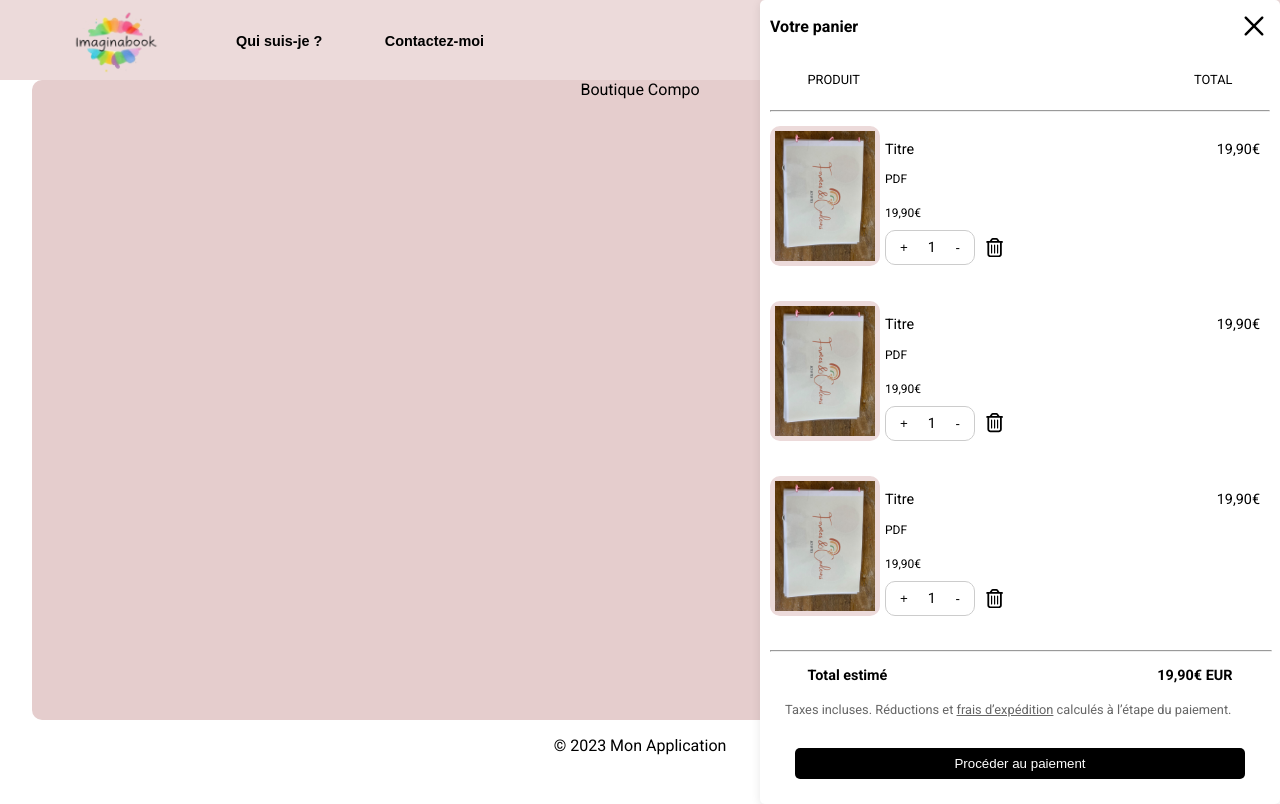
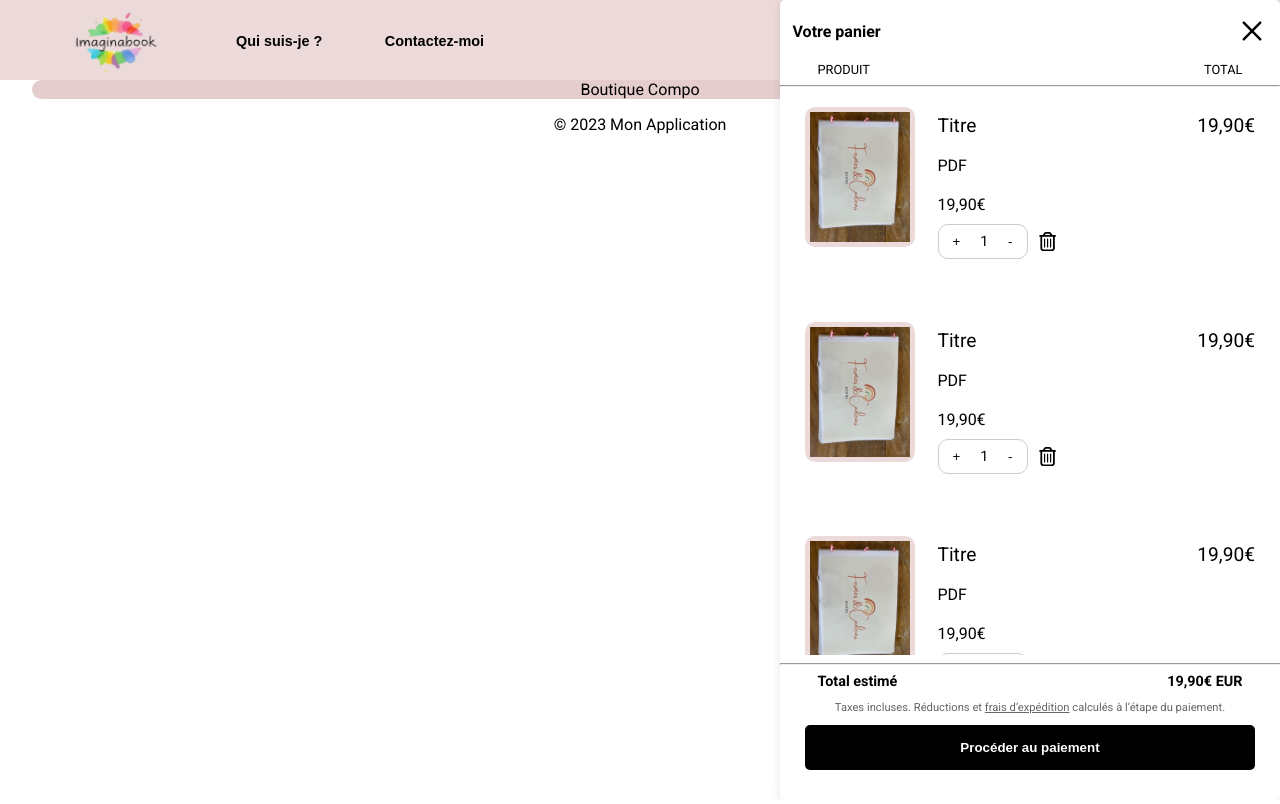
Before and after one commit to GaelVbn/imaginabook, a Next.js app: page / in a window 1280 px wide. Both pictures are taken after a click on the icon 1218 px from the left and 39 px from the top of the page. Built offline with nearby package versions, Linux system fonts and the light colour scheme.

Commit message:
ajustement

```diff
--- a/src/app/components/BasketProduct/BasketProduct.jsx
+++ b/src/app/components/BasketProduct/BasketProduct.jsx
@@ -16,8 +16,8 @@ const BasketProduct = () => {
           <p>Titre</p>
           <span>19,90€</span>
         </div>
-        <span style={{ fontSize: "12px", marginBottom: "20px" }}>PDF</span>
-        <span style={{ fontSize: "12px", marginBottom: "5px" }}>19,90€</span>
+        <span style={{ fontSize: "1rem", marginBottom: "20px" }}>PDF</span>
+        <span style={{ fontSize: "1rem", marginBottom: "5px" }}>19,90€</span>
         <div
           style={{
             display: "flex",
--- a/src/app/components/BasketProduct/BasketProduct.module.css
+++ b/src/app/components/BasketProduct/BasketProduct.module.css
@@ -2,11 +2,12 @@
   display: flex;
   justify-self: center;
   align-items: center;
-  margin-top: 0.3%;
-  width: 99%;
+  align-self: center;
+  width: 90%;
   height: auto;
   border-radius: 10px;
-  margin-bottom: 25px;
+  gap: 5%;
+  margin-bottom: 10%;
 }
 
 .photoCard {
@@ -22,7 +23,6 @@
   display: flex;
   flex-direction: column;
   width: 100%;
-  padding: 5px;
   border-radius: 10px;
   font-size: 0.9rem;
 }
@@ -31,6 +31,7 @@
   display: flex;
   justify-content: space-between;
   align-items: center;
+  font-size: 1.2rem;
 }
 
 .button {
--- a/src/app/components/Boutique/Boutique.module.css
+++ b/src/app/components/Boutique/Boutique.module.css
@@ -5,7 +5,7 @@
   margin-left: 5%;
   margin-right: 5%;
   width: 95%;
-  height: 80vh;
+  height: auto;
   background-color: #e5cdcd;
   border-radius: 10px;
 }
--- a/src/app/components/NavBar/NavBar.module.css
+++ b/src/app/components/NavBar/NavBar.module.css
@@ -3,11 +3,9 @@
   justify-self: center;
   justify-content: space-between;
   align-items: center;
-  margin-top: 2%;
-  width: 95%;
+  width: 100%;
   height: 10%;
   background-color: #ecdada;
-  border-radius: 10px;
 }
 
 .menu {
--- a/src/app/components/PanierPopover/Panier.jsx
+++ b/src/app/components/PanierPopover/Panier.jsx
@@ -50,22 +50,24 @@ const Panier = ({ onClose }) => {
           </span>
         </div>
         <div className={style.taxes}>
-          Taxes incluses. Réductions et{" "}
-          <span style={{ textDecoration: "underline" }}>
-            frais d’expédition
-          </span>{" "}
-          calculés à l’étape du paiement.
+          <p>
+            {" "}
+            Taxes incluses. Réductions et{" "}
+            <span style={{ textDecoration: "underline" }}>
+              frais d’expédition
+            </span>{" "}
+            calculés à l’étape du paiement.
+          </p>
         </div>
         <button
           className={style.btn}
           style={{
             backgroundColor: "black",
             color: "white",
-            padding: "0.5rem 1rem",
+
             borderRadius: "5px",
             border: "none",
             cursor: "pointer",
-            marginTop: "30px",
           }}
         >
           Procéder au paiement
--- a/src/app/components/PanierPopover/Panier.module.css
+++ b/src/app/components/PanierPopover/Panier.module.css
@@ -4,21 +4,23 @@
   flex-direction: column;
   top: 0px;
   right: 0px;
-  width: 300px;
-  height: 96%;
+  width: 80%;
+  height: 100vh;
   background-color: #ffffff;
   border: 1px solid #ccc;
   border-radius: 5px;
   box-shadow: 0 2px 10px rgba(0, 0, 0, 0.1);
   z-index: 1;
-  padding: 10px;
 }
 
 .head {
   display: flex;
   justify-content: space-between;
   align-items: center;
+  align-self: center;
+  width: 95%;
   height: fit-content;
+  padding: 3%;
 }
 
 .headProduct {
@@ -28,9 +30,8 @@
   justify-content: space-between;
   align-items: center;
   height: fit-content;
-  margin-top: 15px;
-  margin-bottom: 15px;
   justify-self: center;
+  padding: 10px;
 }
 
 .productContainer {
@@ -43,12 +44,11 @@
 }
 
 .taxes {
-  display: inline-block;
+  display: inline-;
   width: 80%;
   font-size: 0.8rem;
   color: #666;
-  text-align: left;
-  margin-left: 15px;
+  justify-self: center;
 }
 .btn {
   display: flex;
@@ -57,6 +57,8 @@
   justify-self: center;
   width: 90%;
   margin-bottom: 15px;
+  margin-top: 10%;
+  padding: 8px;
 }
 .footer {
   position: relative;
@@ -70,11 +72,10 @@
     flex-direction: column;
     right: 0px;
     width: 500px;
-    height: 98%;
+    height: 100vh;
     background-color: #ffffff;
     border: none;
     border-radius: none;
-    padding: 10px;
     box-shadow: 0 2px 10px rgba(0, 0, 0, 0.1);
     z-index: 1;
   }
@@ -84,7 +85,7 @@
     justify-content: space-between;
     align-items: center;
     height: fit-content;
-    margin-bottom: 15px;
+    padding: 3%;
   }
 
   .headProduct {
@@ -94,7 +95,7 @@
     justify-content: space-between;
     align-items: center;
     height: fit-content;
-    margin-bottom: 15px;
+    padding: 0px;
   }
 
   .productContainer {
@@ -106,14 +107,30 @@
   }
 
   .taxes {
-    display: inline;
-    align-self: center;
-    width: 60%;
-    font-size: 0.8rem;
+    display: flex;
+    flex-direction: column;
+    justify-self: center;
+    align-items: center;
+    font-size: 0.7rem;
     color: #666;
-    text-align: center;
-    margin-top: 10px;
-    margin-left: 15px;
+    margin-left: 0%;
+    width: 85%;
+  }
+
+  .btn {
+    display: flex;
+    justify-content: center;
+    align-items: center;
+    justify-self: center;
+    width: 90%;
+    margin-bottom: 0px;
+    margin-top: 0%;
+    padding: 3%;
+    font-weight: bold;
+  }
+  .footer {
+    position: relative;
+    bottom: 0;
   }
 }
 
@@ -129,8 +146,26 @@
   }
 
   .taxes {
-    width: 50%;
-    font-size: 1rem;
-    margin-top: 15px;
+    display: flex;
+    flex-direction: column;
+    align-items: center;
+    font-size: 0.8rem;
+    color: #666;
+    margin-left: 0%;
+    width: 100%;
+  }
+  .btn {
+    display: flex;
+    justify-content: center;
+    align-items: center;
+    justify-self: center;
+    width: 90%;
+    margin-bottom: 0px;
+    margin-top: 2%;
+    padding: 3%;
+  }
+  .footer {
+    position: relative;
+    bottom: 0;
   }
 }
```
